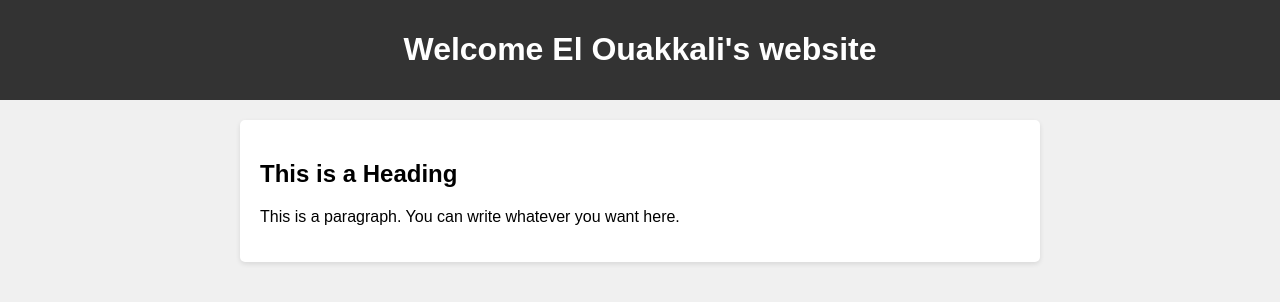
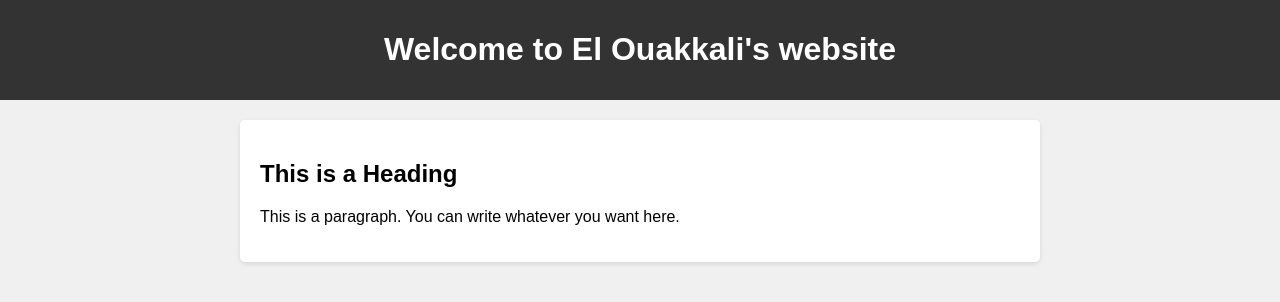
Before and after one commit to 0x5A61616B69/mywebsite, a plain HTML site: page index.html in a window 1280 px wide. Drawn offline with Linux system fonts and the light colour scheme.

Commit message:
Update index.html

```diff
--- a/index.html
+++ b/index.html
@@ -33,7 +33,7 @@
 </head>
 <body>
     <header>
-        <h1>Welcome El Ouakkali's website</h1>
+        <h1>Welcome to El Ouakkali's website</h1>
     </header>
     <div class="container">
         <div class="content">
```
